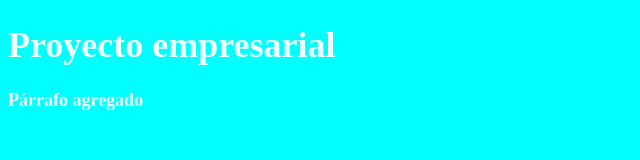
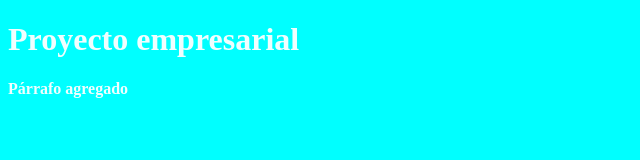
Before and after one commit to Yoly78/Curso-Git, a plain HTML site: page index.html in a window 1280 px wide. Shown: the whole page, without its empty margins (0-640 px from the left). Drawn offline with Linux system fonts and the light colour scheme.

Commit message:
Update estilos.css

```diff
--- a/css/estilos.css
+++ b/css/estilos.css
@@ -3,5 +3,5 @@ body{
     background-color: aqua;
     font-weight: bold;
     color: azure;
-    font-size:18px;
+    font-size:18 px;
 }
```
